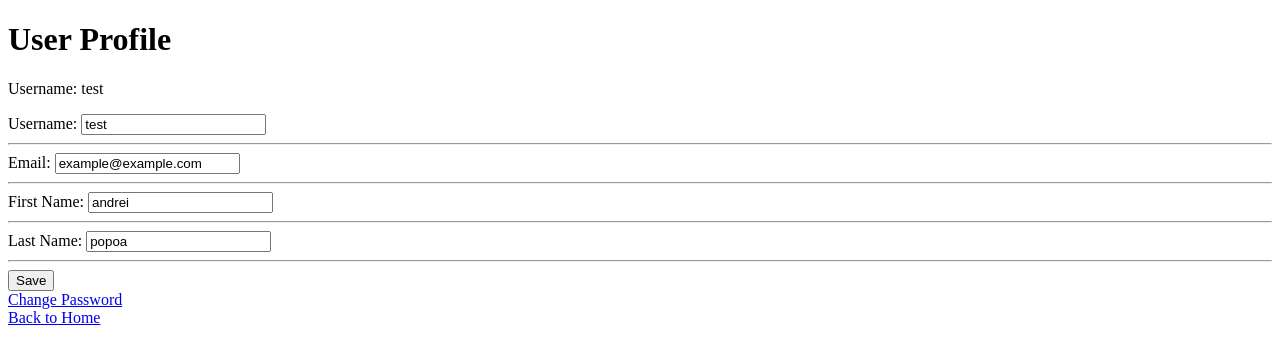
After one commit to Packneu/REST, a Flask app: page /user/profile in a window 1280 px wide. The commit adds this page. Shown: the top 364 px of the page. Run offline with Flask 3, Linux system fonts and the light colour scheme; a user stored in the database is signed in; data comes from the database, SQL or seed files in the repository.

Commit message:
profile working!!!!

```diff
--- a/requirements.txt
+++ b/requirements.txt
@@ -6,6 +6,7 @@ click==8.1.3
 colorama==0.4.6
 cryptography==41.0.1
 Flask==2.3.1
+Flask-Login==0.6.2
 idna==3.4
 importlib-metadata==6.6.0
 itsdangerous==2.1.2
--- a/sovaa/__init__.py
+++ b/sovaa/__init__.py
@@ -5,6 +5,7 @@ from . import db
 from . import auth
 from . import auction
 from . import paypal
+from . import user
 
 
 def create_app(test_config=None):
@@ -28,6 +29,7 @@ def create_app(test_config=None):
     app.register_blueprint(auth.bp)
     app.register_blueprint(auction.bp)
     app.register_blueprint(paypal.bp)
+    app.register_blueprint(user.bp)
     app.add_url_rule('/', endpoint='index')
 
     return app
--- a/sovaa/auction.py
+++ b/sovaa/auction.py
@@ -1,7 +1,5 @@
 import os
-from flask import (
-    Blueprint, flash, g, redirect, render_template, request, url_for
-)
+from flask import Blueprint, flash, g, redirect, render_template, request, url_for
 from werkzeug.exceptions import abort
 from werkzeug.utils import secure_filename
 from sovaa.auth import login_required
@@ -20,9 +18,9 @@ def allowed_file(filename):
 def index():
     db = get_db()
     announcements = db.execute(
-        'SELECT a.id, title, body, price, created, author_id, username, images'
-        ' FROM announcement a JOIN user u ON a.author_id = u.id'
-        ' ORDER BY created DESC'
+        'SELECT a.id, title, body, price, author_id, username, images'
+        ' FROM announcement a JOIN user u ON a.author_id = u.id WHERE status = ?'
+        ' ORDER BY created DESC', ('active',)
     ).fetchall()
 
     return render_template('auction/index.html', announcements=announcements)
@@ -68,7 +66,7 @@ def create():
 
 def get_announcement(id, check_author=True):
     announcement = get_db().execute(
-        'SELECT a.id, title, body, price, created, author_id, username, images'
+        'SELECT a.id, title, body, price, author_id, username, images'
         ' FROM announcement a JOIN user u ON a.author_id = u.id'
         ' WHERE a.id = ?',
         (id,)
@@ -135,4 +133,5 @@ def delete(id):
 def payment():
     username = request.args.get('username')
     price = request.args.get('price')
-    return render_template('auction/paypal.html', username=username, price=price)
+    id = request.args.get('id')
+    return render_template('auction/paypal.html', username=username, price=price, id=id)
--- a/sovaa/auth.py
+++ b/sovaa/auth.py
@@ -1,5 +1,5 @@
 import functools
-from flask import (Blueprint, flash, g, redirect, render_template, request, session, url_for)
+from flask import Blueprint, flash, g, redirect, render_template, request, session, url_for
 from werkzeug.security import check_password_hash, generate_password_hash
 from sovaa.db import get_db
 
@@ -48,9 +48,9 @@ def login():
         ).fetchone()
 
         if user is None:
-            error = 'Incorrect username.'
+            error = 'Incorrect username or password.'
         elif not check_password_hash(user['password'], password):
-            error = 'Incorrect password.'
+            error = 'Incorrect username or password.'
 
         if error is None:
             session.clear()
@@ -79,6 +79,7 @@ def logout():
     return redirect(url_for('auction.index'))
 
 
+
 def login_required(view):
     @functools.wraps(view)
     def wrapped_view(**kwargs):
--- a/sovaa/schema.sql
+++ b/sovaa/schema.sql
@@ -4,7 +4,10 @@ DROP TABLE IF EXISTS paypal;
 
 CREATE TABLE user (
   id INTEGER PRIMARY KEY AUTOINCREMENT,
+  email TEXT UNIQUE,
   username TEXT UNIQUE NOT NULL,
+  first_name TEXT,
+  last_name TEXT,
   password TEXT NOT NULL
 );
 
@@ -23,7 +26,7 @@ CREATE TABLE announcement (
 CREATE TABLE paypal (
     id INTEGER PRIMARY KEY AUTOINCREMENT,
     paypalid TEXT NOT NULL,
-    buyer TEXT NOT NULL,
+    customer TEXT NOT NULL,
     price INTEGER,
     status TEXT NOT NULL
 );
--- a/sovaa/templates/auction/create.html
+++ b/sovaa/templates/auction/create.html
@@ -5,6 +5,9 @@
 </head>
 <body>
     <h1>Create Announcement</h1>
+        {% for message in get_flashed_messages() %}
+            <div class="flash">{{ message }}</div>
+        {% endfor %}
     <form method="post" enctype="multipart/form-data">
         <div>
             <label for="title">Title:</label>
@@ -12,7 +15,7 @@
         </div>
         <div>
             <label for="body">Body:</label>
-            <textarea id="body" name="body" required></textarea>
+            <textarea id="body" name="body"></textarea>
         </div>
         <div>
             <label for="price">Price:</label>
--- a/sovaa/templates/auction/paypal.html
+++ b/sovaa/templates/auction/paypal.html
@@ -27,14 +27,15 @@
                         xhr.onload = function() {
                             if (xhr.status === 200) {
                                 alert('Payment completed successfully!');
-                                // Перенаправление на другую страницу или выполнение других действий
+                                window.location.href = '/';
                             } else {
                                 alert('Error occurred during payment. Please try again.');
                             }
                         };
                         var data = JSON.stringify({
                             username: '{{ username }}',
-                            price: '{{ price }}'
+                            price: '{{ price }}',
+                            id: '{{ id }}'
                         });
                         xhr.send(data);
                     });
@@ -53,6 +54,7 @@
     <h1>Payment</h1>
     <p>Username: {{ username }}</p>
     <p>Price: {{ price }}</p>
+    <p>ID: {{ id }}</p>
     <div id="paypal-button-container"></div>
 </body>
 </html>
--- a/sovaa/templates/auction/update.html
+++ b/sovaa/templates/auction/update.html
@@ -5,6 +5,9 @@
 </head>
 <body>
     <h2>Update Announcement</h2>
+        {% for message in get_flashed_messages() %}
+            <div class="flash">{{ message }}</div>
+        {% endfor %}
     <form id="update-form" method="post" enctype="multipart/form-data">
         <div>
             <label for="title">Title</label>
--- a/sovaa/templates/auth/login.html
+++ b/sovaa/templates/auth/login.html
@@ -128,6 +128,9 @@
       <div class="all-fields">
         <form id="login-form" method="post">
           <div class="fields">
+              {% for message in get_flashed_messages() %}
+                <div class="flash">{{ message }}</div>
+              {% endfor %}
             <div class="but-two">
               <div class="but">
                 <input type="text" id="username" name="username" class="txt" placeholder="Username">
--- /dev/null
+++ b/sovaa/templates/auth/profile.html
@@ -0,0 +1,37 @@
+<!-- profile.html -->
+
+<!DOCTYPE html>
+<html>
+<head>
+    <title>User Profile</title>
+</head>
+<body>
+    <h1>User Profile</h1>
+    {% if g.user %}
+        <p>Username: {{ g.user['username'] }}</p>
+        {% for message in get_flashed_messages() %}
+            <p class="error">{{ message }}</p>
+        {% endfor %}
+        <form method="post" action="{{ url_for('user.update_profile') }}">
+            <label for="username">Username:</label>
+            <input type="text" name="username" id="username" value="{{ g.user['username'] }}">
+            <hr>
+            <label for="email">Email:</label>
+            <input type="email" name="email" id="email" value="{{ g.user['email'] }}">
+            <hr>
+            <label for="first_name">First Name:</label>
+            <input type="text" name="first_name" id="first_name" value="{{ g.user['first_name'] }}">
+            <hr>
+            <label for="last_name">Last Name:</label>
+            <input type="text" name="last_name" id="last_name" value="{{ g.user['last_name'] }}">
+            <hr>
+            <input type="submit" value="Save">
+        </form>
+        <a href="{{ url_for('user.change_password') }}">Change Password</a>
+        <br>
+        <a href="{{ url_for('index') }}">Back to Home</a>
+    {% else %}
+        <p>Please log in to view your profile.</p>
+    {% endif %}
+</body>
+</html>
--- a/sovaa/templates/auth/register.html
+++ b/sovaa/templates/auth/register.html
@@ -147,6 +147,9 @@
       <div class="all-fields">
         <form id="register-form" method="post">
           <div class="fields">
+              {% for message in get_flashed_messages() %}
+                  <div class="flash">{{ message }}</div>
+              {% endfor %}
             <div class="frame-15">
               <div class="but">
                 <input type="text" class="txt" id="username" name="username" placeholder="Username">
--- /dev/null
+++ b/sovaa/user.py
@@ -0,0 +1,62 @@
+from flask import Blueprint, render_template, request, redirect, url_for, flash, g
+from werkzeug.security import check_password_hash, generate_password_hash
+from sovaa.auth import login_required
+from sovaa.db import get_db
+
+bp = Blueprint('user', __name__, url_prefix='/user')
+
+@bp.route('/profile')
+@login_required
+def profile():
+    return render_template('auth/profile.html')
+
+@bp.route('/profile/update_profile', methods=['POST'])
+@login_required
+def update_profile():
+    first_name = request.form.get('first_name')
+    last_name = request.form.get('last_name')
+    email = request.form.get('email')
+    username = request.form.get('username')
+    if first_name and last_name:
+        user_id = g.user['id']
+        if user_id:
+            db = get_db()
+            db.execute(
+                'UPDATE user SET username = ?, email = ?, first_name = ?, last_name = ?'
+                ' WHERE id = ?',
+                (username, email, first_name, last_name, user_id)
+            )
+            db.commit()
+            flash('Profile successfully updated!', 'success')
+        else:
+            flash('User not found.', 'error')
+    else:
+        flash('Please provide a first name and last name.', 'error')
+    return redirect(url_for('user.profile'))
+
+@bp.route('/profile/change_password', methods=['GET', 'POST'])
+@login_required
+def change_password():
+    if request.method == 'POST':
+        current_password = request.form.get('current_password')
+        new_password = request.form.get('new_password')
+        confirm_password = request.form.get('confirm_password')
+
+        if not current_password or not new_password or not confirm_password:
+            flash('Please fill in all fields.', 'error')
+        elif not check_password_hash(g.user['password'], current_password):
+            flash('Incorrect current password.', 'error')
+        elif new_password != confirm_password:
+            flash('New password and confirmation password do not match.', 'error')
+        else:
+            db = get_db()
+            hashed_password = generate_password_hash(new_password)
+            db.execute(
+                'UPDATE user SET password = ? WHERE id = ?',
+                (hashed_password, g.user['id'])
+            )
+            db.commit()
+            flash('Password successfully updated!', 'success')
+            return redirect(url_for('user.profile'))
+
+    return render_template('auth/change_password.html')
```
Also changed, not shown: sovaa/paypal.py (+15 -11 lines), sovaa/templates/auction/index.html (+5 -3 lines), sovaa/templates/auth/change_password.html (added, +27 -0 lines), sovaa/db.db.
